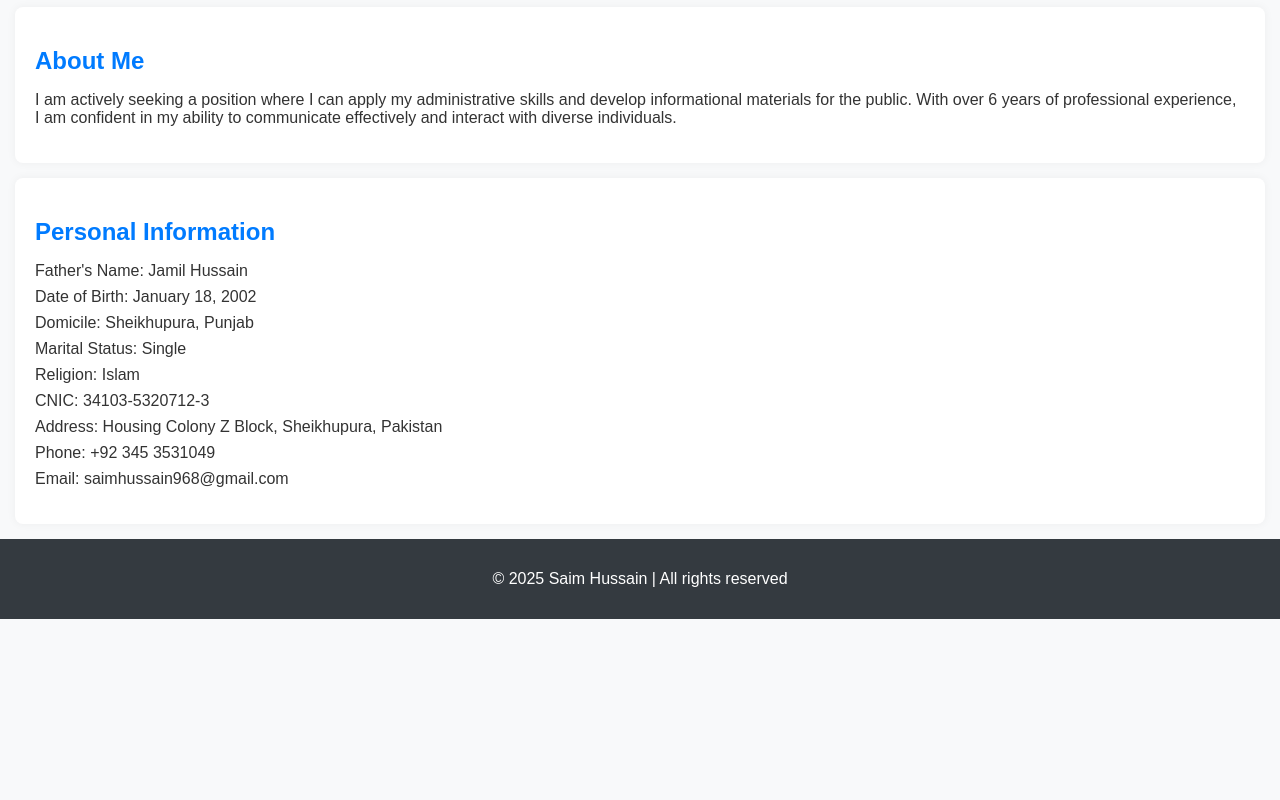
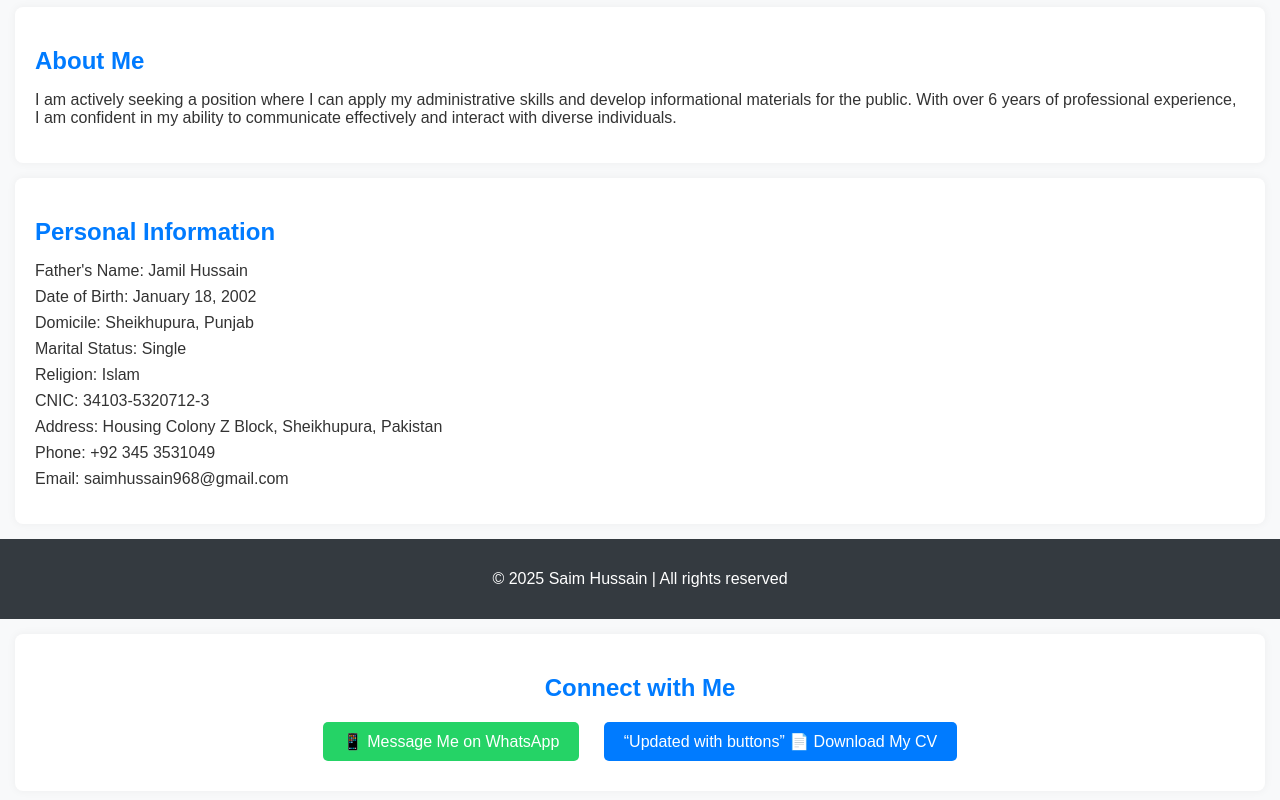
Before and after one commit to rlb2244/saim-portfolio, a plain HTML site: page index.html in a window 1280 px wide. Shown: the part 1146-1946 px from the top of the page. Before the commit the page ends 1765 px from the top, so only its background shows below. Drawn offline with Linux system fonts and the light colour scheme.

Commit message:
Update index.html

```diff
--- a/index.html
+++ b/index.html
@@ -113,5 +113,18 @@
   <p>© 2025 Saim Hussain | All rights reserved</p>
 </footer>
 
-</body>
+</body><section style="text-align:center; padding:20px;">
+  <h2>Connect with Me</h2>
+
+  <!-- WhatsApp Button -->
+  <a href="https://wa.me/923453531049" target="_blank" style="display:inline-block; margin:10px; padding:10px 20px; background-color:#25D366; color:white; text-decoration:none; border-radius:5px;">
+    📱 Message Me on WhatsApp
+  </a>
+
+  <!-- Download CV Button -->
+  <a href="Saim_Hussain_CV.pdf" download style="display:inline-block; margin:10px; padding:10px 20px; background-color:#007bff; color:white; text-decoration:none; border-radius:5px;">“Updated with buttons”
+    📄 Download My CV
+  </a>
+</section>
+
 </html>
```
